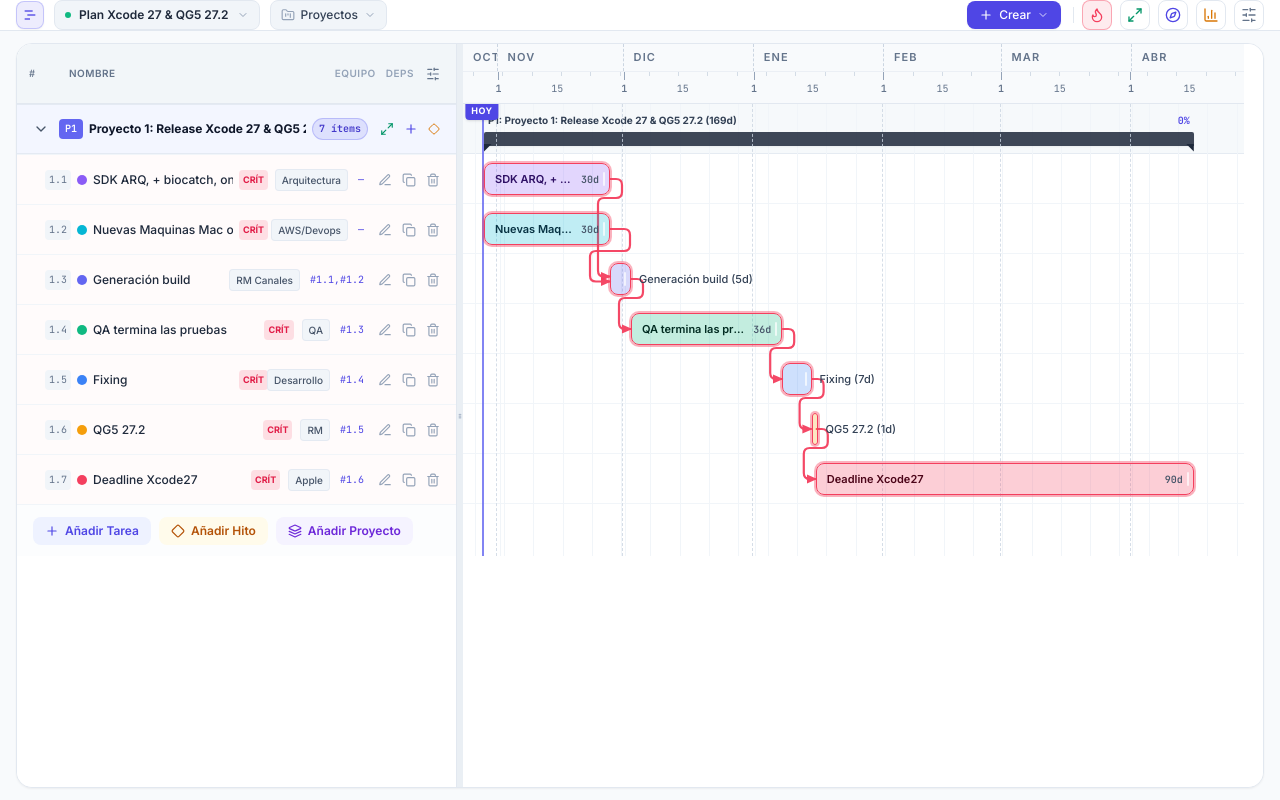
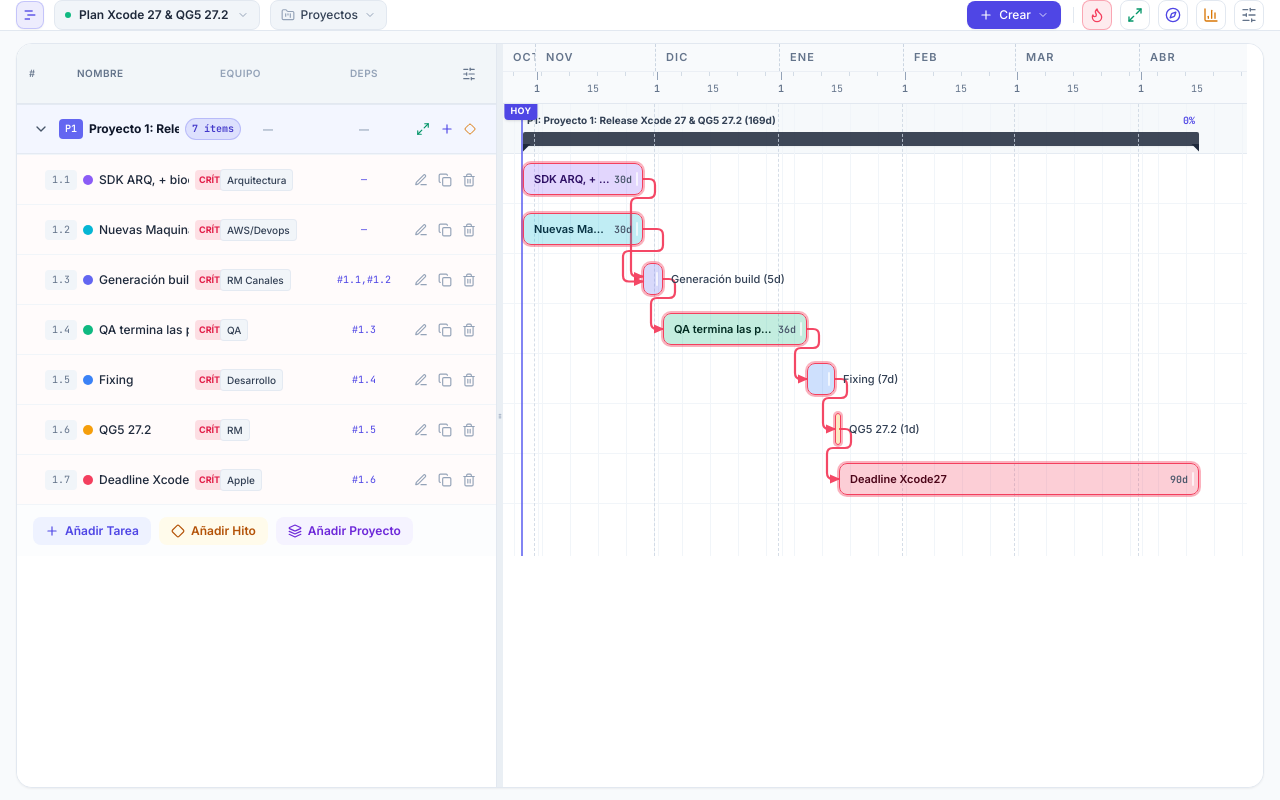
Before and after one commit to francobellu/Gantt-Planner, a React (Vite) app: page / in a window 1280 px wide. Built offline with nearby package versions, Linux system fonts and the light colour scheme.

Commit message:
fix(wbs): align columns with fixed widths, add in-place date/duration editing, and eliminate overlap

```diff
--- a/src/components/GanttWorkspace.tsx
+++ b/src/components/GanttWorkspace.tsx
@@ -226,7 +226,7 @@
     date: Date;
   } | null>(initialCursorScrubber || null);
   const hasDraggedRef = useRef<boolean>(false);
-  const [splitWidth, setSplitWidth] = useState<number>(440);
+  const [splitWidth, setSplitWidth] = useState<number>(480);
   const [showTable, setShowTable] = useState<boolean>(true);
   const [wheelZoomEnabled, setWheelZoomEnabled] = useState<boolean>(true);
   const [visibleColumns, setVisibleColumns] = useState<{
@@ -253,6 +253,17 @@
       return next;
     });
   };
+
+  // Calculates exact minimum content width to guarantee columns NEVER overlap
+  const tableMinWidth = useMemo(() => {
+    let w = 260; // # + Name + Actions
+    if (visibleColumns.team) w += 112;
+    if (visibleColumns.dates) w += 176;
+    if (visibleColumns.dur) w += 64;
+    if (visibleColumns.slack) w += 56;
+    if (visibleColumns.deps) w += 80;
+    return w;
+  }, [visibleColumns]);
 
   const [fallbackArrowVisibility, setFallbackArrowVisibility] =
     useState<ArrowVisibility>('all');
@@ -1092,46 +1103,46 @@
               <div className="overflow-x-auto flex-1 flex flex-col">
                 <div className="min-w-full flex-1 flex flex-col">
                   {/* Minimalist Table Header (matches timeline HEADER_HEIGHT = 60px) */}
-                  <div
-                    style={{ height: HEADER_HEIGHT }}
+                  {/* Minimalist Table Header (matches timeline HEADER_HEIGHT = 60px) */}
+                  <div
+                    style={{ height: HEADER_HEIGHT, minWidth: tableMinWidth }}
                     className="flex items-center justify-between px-3 bg-slate-100/90 dark:bg-zinc-900/80 border-b border-slate-200 dark:border-zinc-800/80 text-[10px] font-semibold uppercase tracking-wider text-slate-500 dark:text-zinc-400 shrink-0 select-none"
                   >
-                    <div className="flex items-center gap-2 min-w-0">
-                      <span className="w-8 font-mono">#</span>
+                    <div className="flex items-center gap-2 flex-1 min-w-[160px]">
+                      <span className="w-10 font-mono">#</span>
                       <span>Nombre</span>
                     </div>
 
                     {/* Column Titles & Icon-Only Configurator */}
-                    <div className="flex items-center gap-2">
-                      <div className="flex items-center gap-2.5 text-right">
+                    <div className="flex items-center shrink-0">
                       {visibleColumns.team && (
-                          <span className="text-[10px] text-slate-400 dark:text-zinc-500 uppercase font-semibold">
+                        <span className="w-28 text-left pl-2 text-[10px] text-slate-400 dark:text-zinc-500 uppercase font-semibold">
                           Equipo
                         </span>
                       )}
                       {visibleColumns.dates && (
-                          <span className="text-[10px] text-slate-400 dark:text-zinc-500 uppercase font-semibold">
+                        <span className="w-44 text-center text-[10px] text-slate-400 dark:text-zinc-500 uppercase font-semibold">
                           Fechas
                         </span>
                       )}
                       {visibleColumns.dur && (
-                          <span className="text-[10px] text-slate-400 dark:text-zinc-500 uppercase font-semibold">
+                        <span className="w-16 text-center text-[10px] text-slate-400 dark:text-zinc-500 uppercase font-semibold">
                           Dur.
                         </span>
                       )}
                       {visibleColumns.slack && (
-                          <span className="text-[10px] text-slate-400 dark:text-zinc-500 uppercase font-semibold">
+                        <span className="w-14 text-center text-[10px] text-slate-400 dark:text-zinc-500 uppercase font-semibold">
                           Slack
                         </span>
                       )}
                       {visibleColumns.deps && (
-                          <span className="text-[10px] text-slate-400 dark:text-zinc-500 uppercase font-semibold">
+                        <span className="w-20 text-center text-[10px] text-slate-400 dark:text-zinc-500 uppercase font-semibold">
                           Deps
                         </span>
                       )}
-                      </div>
 
                       {/* Botón de Columnas: SOLO ICONO VECTORIAL (sin texto) */}
+                      <div className="w-20 flex items-center justify-end pr-1">
                         <div className="relative" data-dropdown-container="true">
                           <button
                             type="button"
@@ -1198,6 +1209,7 @@
                         </div>
                       </div>
                     </div>
+                  </div>
 
                   {/* Table Body Rows */}
                   <div className="divide-y divide-slate-100 dark:divide-zinc-800/60">
@@ -1212,11 +1224,11 @@
                           <div
                             key={row.rowId}
                             data-project-group={group.project.id}
-                            style={{ height: ROW_HEIGHT }}
+                            style={{ height: ROW_HEIGHT, minWidth: tableMinWidth }}
                             className={`flex items-center justify-between px-3 text-xs font-semibold border-y border-slate-200/80 dark:border-zinc-800/80 transition-colors ${projTheme.groupRowBg}`}
                           >
                             {/* Project Header Title + Collapse Toggle */}
-                            <div className="flex items-center gap-1.5 pr-2 flex-1 min-w-0">
+                            <div className="flex items-center gap-1.5 pr-2 flex-1 min-w-[160px]">
                               <button
                                 type="button"
                                 onClick={() => onToggleProjectCollapse?.(group.project.id)}
@@ -1247,7 +1259,7 @@
                                     name: e.target.value,
                                   })
                                 }
-                                className="flex-1 min-w-[140px] bg-transparent font-bold text-slate-900 dark:text-white focus:bg-white dark:focus:bg-zinc-800 focus:px-1.5 focus:py-0.5 rounded outline-none focus:ring-1 focus:ring-indigo-500"
+                                className="flex-1 min-w-[90px] bg-transparent font-bold text-slate-900 dark:text-white focus:bg-white dark:focus:bg-zinc-800 focus:px-1.5 focus:py-0.5 rounded outline-none focus:ring-1 focus:ring-indigo-500"
                                 title="Haz clic para renombrar este proyecto"
                               />
 
@@ -1259,28 +1271,40 @@
                               </span>
                             </div>
 
-                            {/* Extra Project Stats based on visibleColumns */}
-                            <div className="flex items-center gap-2.5 shrink-0 text-right">
+                            {/* Aligned Columns matching header */}
+                            <div className="flex items-center shrink-0">
+                              {visibleColumns.team && (
+                                <div className="w-28 shrink-0 text-slate-400 text-center text-[10px]">—</div>
+                              )}
+
                               {visibleColumns.dates && (
-                                <span className="font-mono text-[10px] text-slate-500 dark:text-zinc-400">
+                                <div className="w-44 shrink-0 text-center font-mono text-[10px] text-slate-600 dark:text-zinc-400">
                                   {group.items.length > 0
-                                    ? `${formatDateDisplay(group.startDate, 'dd MMM')} → ${formatDateDisplay(group.endDate, 'dd MMM')}`
-                                    : '-'}
-                                </span>
-                              )}
+                                    ? `${formatDateDisplay(group.startDate, 'dd/MM')} → ${formatDateDisplay(group.endDate, 'dd/MM')}`
+                                    : '—'}
+                                </div>
+                              )}
+
                               {visibleColumns.dur && (
+                                <div className="w-16 shrink-0 text-center">
                                   <span className="px-1.5 py-0.5 rounded bg-white/80 dark:bg-zinc-800 font-mono text-[10px] font-bold text-slate-800 dark:text-zinc-200 border border-slate-200/70 dark:border-zinc-700">
                                     {group.duration}d
                                   </span>
-                              )}
+                                </div>
+                              )}
+
                               {visibleColumns.slack && (
-                                <span className="font-mono text-[10px] text-amber-600 dark:text-amber-400">
+                                <div className="w-14 shrink-0 text-center font-mono text-[10px] text-amber-600 dark:text-amber-400">
                                   +{group.totalSlack}d
-                                </span>
-                              )}
-
-                              {/* Project Quick Actions (Fit to Screen, +Task, +Milestone, Delete) */}
-                              <div className="flex items-center gap-0.5">
+                                </div>
+                              )}
+
+                              {visibleColumns.deps && (
+                                <div className="w-20 shrink-0 text-slate-400 text-center text-[10px]">—</div>
+                              )}
+
+                              {/* Project Quick Actions */}
+                              <div className="w-20 shrink-0 flex items-center justify-end gap-0.5 pr-1">
                                 <button
                                   type="button"
                                   data-fit-project-row={group.project.id}
@@ -1329,7 +1353,7 @@
                       return (
                         <div
                           key={row.rowId}
-                          style={{ height: ROW_HEIGHT }}
+                          style={{ height: ROW_HEIGHT, minWidth: tableMinWidth }}
                           onMouseEnter={() => setHoveredId(item.id)}
                           onMouseLeave={() => setHoveredId(null)}
                           className={`flex items-center justify-between px-3 text-xs transition-colors border-b border-slate-100 dark:border-zinc-800/50 ${
@@ -1340,14 +1364,14 @@
                               : 'hover:bg-slate-50 dark:hover:bg-zinc-900/40'
                           }`}
                         >
-                          {/* WBS + Name + Full Readability without Truncation */}
-                          <div
-                            className={`flex items-center gap-1.5 pr-2 flex-1 min-w-0 ${
+                          {/* WBS + Name */}
+                          <div
+                            className={`flex items-center gap-1.5 pr-2 flex-1 min-w-[160px] ${
                               groupByProject ? 'pl-4' : ''
                             }`}
                           >
                             <span
-                              className="font-mono text-[10px] px-1 py-0.5 rounded bg-slate-100 dark:bg-zinc-800 text-slate-500 dark:text-zinc-400 shrink-0"
+                              className="font-mono text-[10px] w-8 text-center py-0.5 rounded bg-slate-100 dark:bg-zinc-800 text-slate-500 dark:text-zinc-400 shrink-0"
                               title={`Código WBS ${item.wbsCode || item.wbs} (Global #${item.wbs})`}
                             >
                               {groupByProject ? item.wbsCode || `${item.wbs}.` : `${item.wbs}.`}
@@ -1367,7 +1391,7 @@
                               onChange={(e) =>
                                 onUpdateItem({ ...item, name: e.target.value }, false)
                               }
-                              className="flex-1 min-w-[140px] bg-transparent font-medium text-slate-800 dark:text-zinc-100 focus:bg-white dark:focus:bg-zinc-800 focus:px-1.5 focus:py-0.5 rounded outline-none focus:ring-1 focus:ring-indigo-500"
+                              className="flex-1 min-w-[90px] bg-transparent font-medium text-slate-800 dark:text-zinc-100 focus:bg-white dark:focus:bg-zinc-800 focus:px-1.5 focus:py-0.5 rounded outline-none focus:ring-1 focus:ring-indigo-500"
                               title={`${item.name} (${group.project.name})`}
                             />
                             {isCrit && (
@@ -1388,39 +1412,134 @@
                             )}
                           </div>
 
-                          {/* Extra Columns based on visibleColumns */}
-                          <div className="flex items-center gap-2.5 shrink-0 text-right">
+                          {/* Aligned Columns */}
+                          <div className="flex items-center shrink-0">
+                            {/* 1. Equipo Column */}
                             {visibleColumns.team && (
+                              <div className="w-28 shrink-0 flex items-center justify-start pl-2">
                                 <span
                                   data-assignee-badge={item.assignee || 'Sin asignar'}
-                                className="px-1.5 py-0.5 rounded bg-slate-100 dark:bg-zinc-800 text-slate-600 dark:text-zinc-400 text-[10px] font-medium shrink-0 border border-slate-200/80 dark:border-zinc-700"
+                                  className="px-1.5 py-0.5 rounded bg-slate-100 dark:bg-zinc-800 text-slate-700 dark:text-zinc-300 text-[10px] font-medium truncate max-w-[102px] border border-slate-200/80 dark:border-zinc-700"
                                   title={`Equipo / Responsable: ${item.assignee || 'Sin asignar'}`}
                                 >
                                   {item.assignee || '—'}
                                 </span>
-                            )}
-
+                              </div>
+                            )}
+
+                            {/* 2. Fechas Column: EDITABLES DIRECTAMENTE */}
                             {visibleColumns.dates && (
-                              <span className="font-mono text-[10px] text-slate-600 dark:text-zinc-400">
-                                {formatDateDisplay(item.startDate, 'dd/MM')} → {formatDateDisplay(item.endDate, 'dd/MM')}
-                              </span>
-                            )}
-
+                              <div className="w-44 shrink-0 flex items-center justify-center gap-1 font-mono text-[10px]">
+                                <input
+                                  type="date"
+                                  value={item.startDate}
+                                  onChange={(e) => {
+                                    const newStart = e.target.value;
+                                    if (!newStart) return;
+                                    const newEnd =
+                                      item.type === 'milestone'
+                                        ? newStart
+                                        : calculateEndDateFromDuration(
+                                            newStart,
+                                            item.duration,
+                                            'task'
+                                          );
+                                    onUpdateItem(
+                                      { ...item, startDate: newStart, endDate: newEnd },
+                                      autoCascade
+                                    );
+                                  }}
+                                  className="w-[82px] px-1 py-0.5 rounded bg-slate-100 dark:bg-zinc-800 text-slate-800 dark:text-zinc-200 border border-slate-200/80 dark:border-zinc-700 text-[10px] outline-none focus:ring-1 focus:ring-indigo-500 cursor-pointer"
+                                  title="Fecha de inicio (haz clic para editar)"
+                                />
+                                <span className="text-slate-400 text-[9px]">→</span>
+                                <input
+                                  type="date"
+                                  disabled={item.type === 'milestone'}
+                                  value={item.endDate}
+                                  onChange={(e) => {
+                                    const newEnd = e.target.value;
+                                    if (!newEnd) return;
+                                    const newDur = Math.max(
+                                      1,
+                                      calculateDurationFromDates(item.startDate, newEnd, 'task')
+                                    );
+                                    onUpdateItem(
+                                      { ...item, endDate: newEnd, duration: newDur },
+                                      autoCascade
+                                    );
+                                  }}
+                                  className={`w-[82px] px-1 py-0.5 rounded text-[10px] outline-none focus:ring-1 focus:ring-indigo-500 ${
+                                    item.type === 'milestone'
+                                      ? 'opacity-40 cursor-not-allowed bg-transparent'
+                                      : 'bg-slate-100 dark:bg-zinc-800 text-slate-800 dark:text-zinc-200 border border-slate-200/80 dark:border-zinc-700 cursor-pointer'
+                                  }`}
+                                  title={
+                                    item.type === 'milestone'
+                                      ? 'Hito (fecha única)'
+                                      : 'Fecha de fin (haz clic para editar)'
+                                  }
+                                />
+                              </div>
+                            )}
+
+                            {/* 3. Duración Column: EDITABLE */}
                             {visibleColumns.dur && (
-                              <span className="font-mono text-[10px] text-slate-600 dark:text-zinc-400">
-                                {item.duration}d
-                              </span>
-                            )}
-
+                              <div className="w-16 shrink-0 flex items-center justify-center">
+                                {item.type === 'milestone' ? (
+                                  <span className="font-mono text-[10px] text-slate-400">0d</span>
+                                ) : (
+                                  <input
+                                    type="number"
+                                    min={1}
+                                    max={365}
+                                    value={item.duration}
+                                    onChange={(e) => {
+                                      const dur = Math.max(1, parseInt(e.target.value, 10) || 1);
+                                      const newEnd = calculateEndDateFromDuration(
+                                        item.startDate,
+                                        dur,
+                                        'task'
+                                      );
+                                      onUpdateItem(
+                                        { ...item, duration: dur, endDate: newEnd },
+                                        autoCascade
+                                      );
+                                    }}
+                                    className="w-11 px-1 py-0.5 text-center font-mono text-[10px] rounded bg-slate-100 dark:bg-zinc-800 text-slate-800 dark:text-zinc-200 border border-slate-200/80 dark:border-zinc-700 outline-none focus:ring-1 focus:ring-indigo-500"
+                                    title="Duración en días (haz clic para editar)"
+                                  />
+                                )}
+                              </div>
+                            )}
+
+                            {/* 4. Slack Column: EDITABLE */}
                             {visibleColumns.slack && (
-                              <span className="font-mono text-[10px] text-slate-600 dark:text-zinc-400">
-                                +{item.slack}d
-                              </span>
-                            )}
-
+                              <div className="w-14 shrink-0 flex items-center justify-center font-mono text-[10px]">
+                                {item.type === 'milestone' ? (
+                                  <span className="text-slate-400">—</span>
+                                ) : (
+                                  <input
+                                    type="number"
+                                    min={0}
+                                    max={99}
+                                    value={item.slack}
+                                    onChange={(e) => {
+                                      const slack = Math.max(0, parseInt(e.target.value, 10) || 0);
+                                      onUpdateItem({ ...item, slack }, autoCascade);
+                                    }}
+                                    className="w-11 px-1 py-0.5 text-center font-mono text-[10px] rounded bg-slate-100 dark:bg-zinc-800 text-amber-600 dark:text-amber-400 border border-slate-200/80 dark:border-zinc-700 outline-none focus:ring-1 focus:ring-indigo-500"
+                                    title="Holgura / Slack en días (haz clic para editar)"
+                                  />
+                                )}
+                              </div>
+                            )}
+
+                            {/* 5. Dependencias Column */}
                             {visibleColumns.deps && (
+                              <div className="w-20 shrink-0 text-center font-mono text-[10px]">
                                 <span
-                                className="font-mono text-[10px] text-indigo-600 dark:text-indigo-400 max-w-[80px] truncate"
+                                  className="text-indigo-600 dark:text-indigo-400 truncate block px-1"
                                   title={`Dependencias: ${
                                     item.dependencies.length > 0
                                       ? item.dependencies.map((d) => `#${d}`).join(', ')
@@ -1440,10 +1559,11 @@
                                         .join(',')
                                     : '—'}
                                 </span>
-                            )}
-
-                            {/* Quick row actions: Edit modal, Duplicate, Delete */}
-                            <div className="flex items-center gap-0.5">
+                              </div>
+                            )}
+
+                            {/* 6. Acciones Column */}
+                            <div className="w-20 shrink-0 flex items-center justify-end gap-0.5 pr-1">
                               <button
                                 type="button"
                                 onClick={() => onEditModal(item)}
```
Lines whose indentation alone changed are shown as unchanged.
